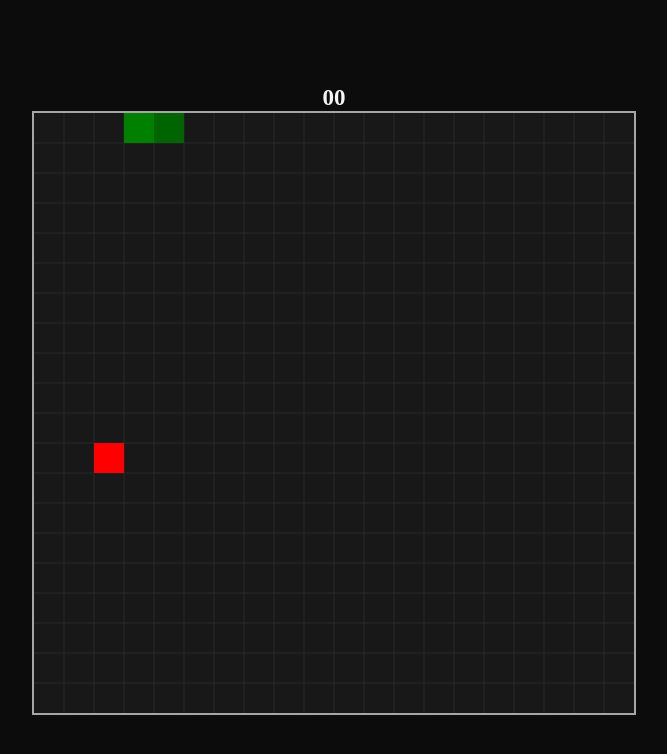
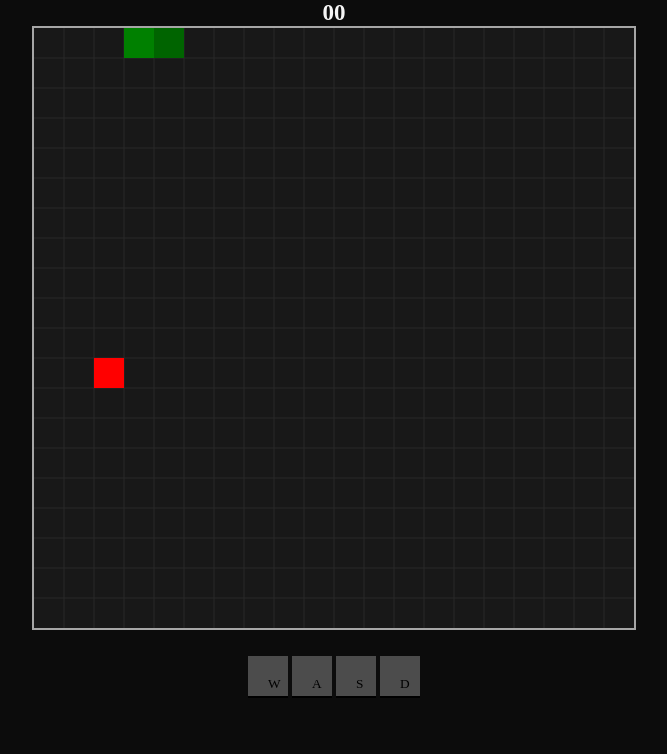
Before and after one commit to SnakeGayme/SnakeGayme, a plain HTML site: page index.html in a window 1280 px wide. Shown: the whole page, without its empty margins (306-973 px from the left). Drawn offline with Linux system fonts and the light colour scheme; a web font is replaced by a local one.

Commit message:
BIG fix
fix idc

```diff
--- a/index.html
+++ b/index.html
@@ -23,14 +23,20 @@
     </span>
 </div>
 
-<div class="mobile">
+<div id="main">
+    <canvas height="600" width="600" id="canvas"></canvas><br>
+<table id="mobile">
+
+
+
+<td>
     <button onclick="direcionar('w')" class="dablio">W</button>
-    <button onclick="direcionar('a')">A</button>
-    <button onclick="direcionar('s')">S</button>
-    <button onclick="direcionar('d')">D</button>
-
-</div>
-    <canvas height="600" width="600" id="canvas"></canvas>
-    <script src="script.js"></script>
+    <button onclick="direcionar('a')" class="dablio">A</button>
+    <button onclick="direcionar('s')" class="dablio">S</button>
+    <button onclick="direcionar('d')" class="dablio">D</button>
+</td>
+</table>
+</div >
+<script src="script.js"></script>
 </body>
 </html>
--- a/style.css
+++ b/style.css
@@ -2,20 +2,21 @@
 @import url('https://fonts.cdnfonts.com/css/minecraftia');
 
 *{
-    margin: 0;
+
     box-sizing: border-box;
     padding: 0;
     gap: 0;
+    margin: 0;
 }
 
 body{
     background-color: rgb(12, 12, 12);
     display: flex;
-    min-height: 100vh;
     align-items: center;
     justify-content: center;
     color: whitesmoke;
     flex-direction: column;
+
 }
 canvas{
     background-color: rgb(24, 24, 24);
@@ -70,12 +71,10 @@ div{
     margin: auto;
     align-items: center;
     display: none;
-    bottom: calc(100vh - 150px);
-    position: absolute;
 }
 
 .mobile button{
-    background-color: whitesmoke;
+    background-color: rgba(245, 245, 245, 0.473);
     border: none;
     padding: 30px;
     height: 40px;
@@ -95,17 +94,9 @@ div{
     background-color: rgb(192, 192, 192);
 }
 .dablio{
-    background-color: whitesmoke;
-    border: none;
-    padding: 10px;
-    height: 40px;
-    width: 40px;
-    font-family: minecraftia;
-    justify-content: center;
-    align-items: center;
-    display: block;
-    margin: auto;
-    margin-bottom: 5px;
+    background-color: rgba(245, 245, 245, 0.274);
+    color: black;
+    padding: 20px;
 
 
 }
@@ -114,7 +105,6 @@ div{
         #canvas{
             height: 300px;
             width: 300px;
-            margin-bottom: 30px;
         }
         .mobile{
             display: block;
@@ -123,4 +113,23 @@ div{
 }
 #canvas{
     border: 2px rgba(245, 245, 245, 0.644) solid;
+    margin: auto;
 }
+.dablio{
+    text-align: center;
+    margin: auto;
+    color: black;
+    background-color: rgba(245, 245, 245, 0.274);
+    height: 40px;
+    width: 40px;
+    padding: 20px;
+    cursor: pointer;
+    border: none;
+    border-bottom: solid black 2px;
+    font-family: minecraft;
+    text-align: center;
+}
+#mobile{
+    margin: auto;
+    margin-top: 20px;
+}
```
